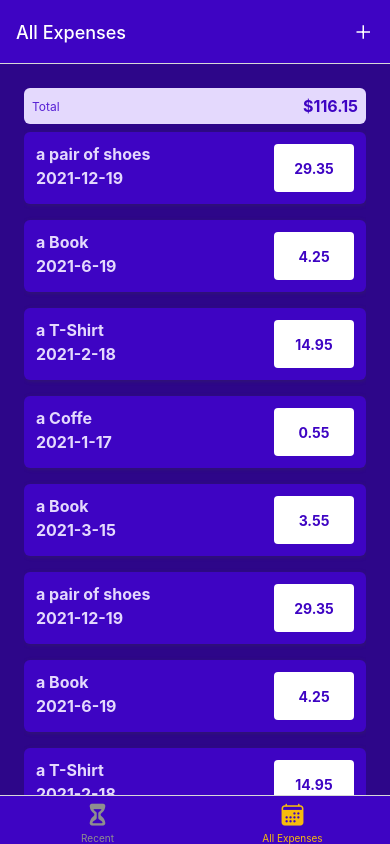
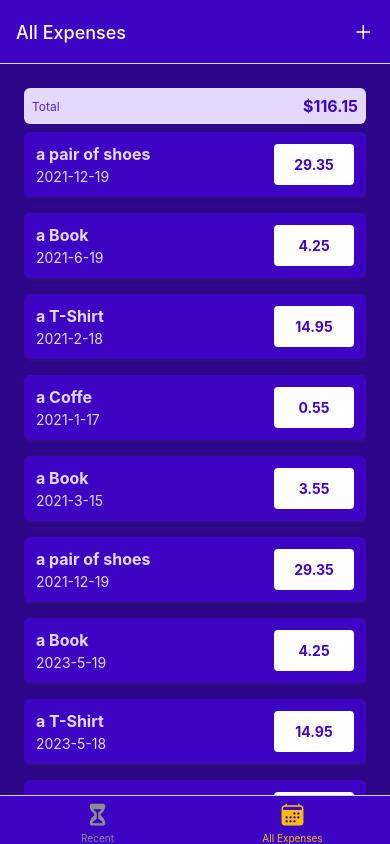
Before and after one commit to abdonofal911/ExpensesTracker, a React Native app: screen /AllExpenses in a window 390 px wide. Built offline with nearby package versions, Linux system fonts and the light colour scheme.

Commit message:
Changes to be committed: 	modified:   components/ExpensesOutput/ExpenseItem.js 	modified:   screens/ManageExpense.js 	modified:   store/expenses-context.js 	modified:   util/date.js

```diff
--- a/components/ExpensesOutput/ExpenseItem.js
+++ b/components/ExpensesOutput/ExpenseItem.js
@@ -1,17 +1,17 @@
-import React from "react";
 import { Pressable, StyleSheet, Text, View } from "react-native";
-import { GlobalStyles } from "../../constants/styles";
-import { getFormattedDate } from "../../util/date";
 import { useNavigation } from "@react-navigation/native";
 
-const ExpenseItem = ({ description, amount, date , id }) => {
+import { getFormattedDate } from "../../util/date";
+import { GlobalStyles } from "../../constants/styles";
+
+const ExpenseItem = ({ id, description, amount, date }) => {
   const navigation = useNavigation();
 
   const expensePressHandler = () => {
-    navigation.navigate('ManageExpense', {
-      expenseId: id
+    navigation.navigate("ManageExpense", {
+      expenseId: id,
     });
-  }
+  };
 
   return (
     <Pressable
@@ -23,7 +23,7 @@ const ExpenseItem = ({ description, amount, date , id }) => {
           <Text style={[styles.textBase, styles.description]}>
             {description}
           </Text>
-          <Text style={[styles.textBase, styles.description]}>
+          <Text style={styles.textBase}>
             {getFormattedDate(date)}
           </Text>
         </View>
--- a/screens/ManageExpense.js
+++ b/screens/ManageExpense.js
@@ -26,6 +26,21 @@ function ManageExpense({ route, navigation }) {
   };
 
   const ConfirmHanlder = () => {
+    if (isEditing) {
+      expensesCtx.updateExpense(
+        editedExpenseId , {
+        description: "test!!!",
+        amount: 9.99,
+        date: new Date("2023-05-20"),
+
+      });
+    } else {
+      expensesCtx.addExpense({
+        description: "test",
+        amount: 9.99,
+        date: new Date("2023-05-19"),
+      });
+    }
     navigation.goBack();
   };
 
--- a/store/expenses-context.js
+++ b/store/expenses-context.js
@@ -1,6 +1,6 @@
 import { createContext, useReducer } from "react";
 
-const DUMMY_EXPENSES  = [
+const DUMMY_EXPENSES = [
   {
     id: "e1",
     description: "a pair of shoes",
@@ -41,16 +41,16 @@ const DUMMY_EXPENSES  = [
     id: "e7",
     description: "a Book",
     amount: 4.25,
-    date: new Date("2021-6-19"),
+    date: new Date("2023-5-19"),
   },
   {
     id: "e8",
     description: "a T-Shirt",
     amount: 14.95,
-    date: new Date("2021-2-18"),
+    date: new Date("2023-5-18"),
   },
   {
-    id: "e8",
+    id: "e9",
     description: "a T-Shirt",
     amount: 14.95,
     date: new Date("2023-5-20"),
@@ -84,24 +84,29 @@ function expensesReducer(state, action) {
       return state;
   }
 }
+
 function ExpensesContextProvider({ children }) {
   const [expensesState, dispatch] = useReducer(expensesReducer, DUMMY_EXPENSES);
 
   function addExpense({ expenseData }) {
     dispatch({ type: "ADD", payload: expenseData });
   }
+
   function deleteExpense({ id }) {
     dispatch({ type: "DELETE", payload: id });
   }
+
   function updateExpense({ expenseData, id }) {
-    dispatch({ type: "ADD", payload: { id: id, data: expenseData } });
+    dispatch({ type: "UPDATE", payload: { id: id, data: expenseData } });
   }
+
   const value = {
     expenses: expensesState,
     addExpense: addExpense,
     deleteExpense: deleteExpense,
     updateExpense: updateExpense,
   };
+
   return (
     <ExpensesContext.Provider value={value}>
       {children}
```
Also changed, not shown: util/date.js (+6 -5 lines).
